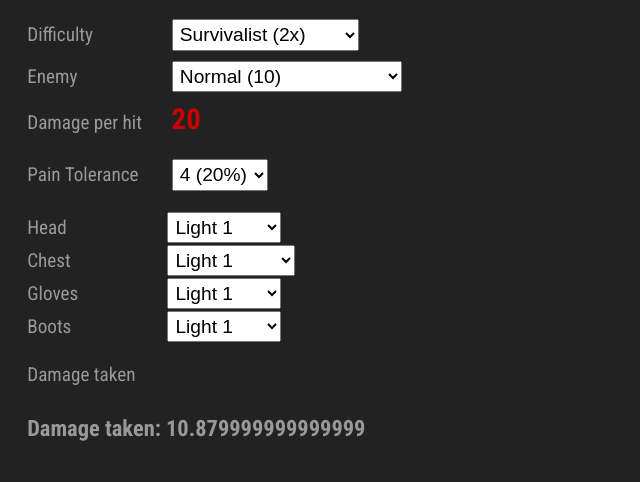
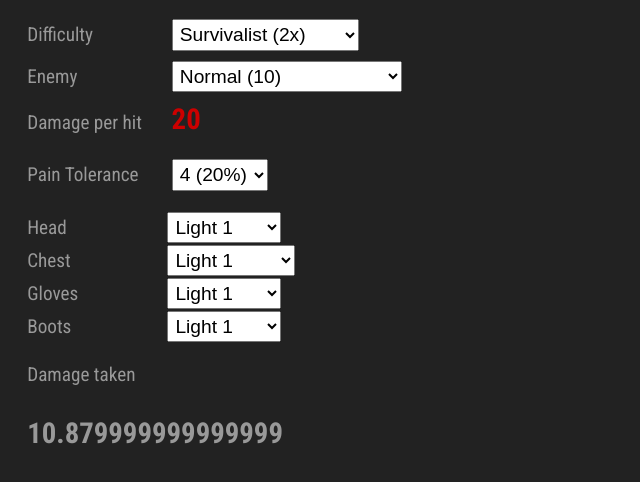
Before and after one commit to craigworthing/7daysArmorCalculator, a plain HTML site: page index.html in a window 1280 px wide. Shown: the whole page, without its empty margins (0-640 px from the left). Drawn offline with Linux system fonts and the light colour scheme.

Commit message:
Update index.html

```diff
--- a/index.html
+++ b/index.html
@@ -87,7 +87,7 @@ h3 {
       <div id="armor"></div>
     <div>
         <label>Damage taken</label>
-      <h3>Damage taken: <span id="total"></span></h3>
+      <h2 id="total"></h2>
     </div>
 
 <script>
```
